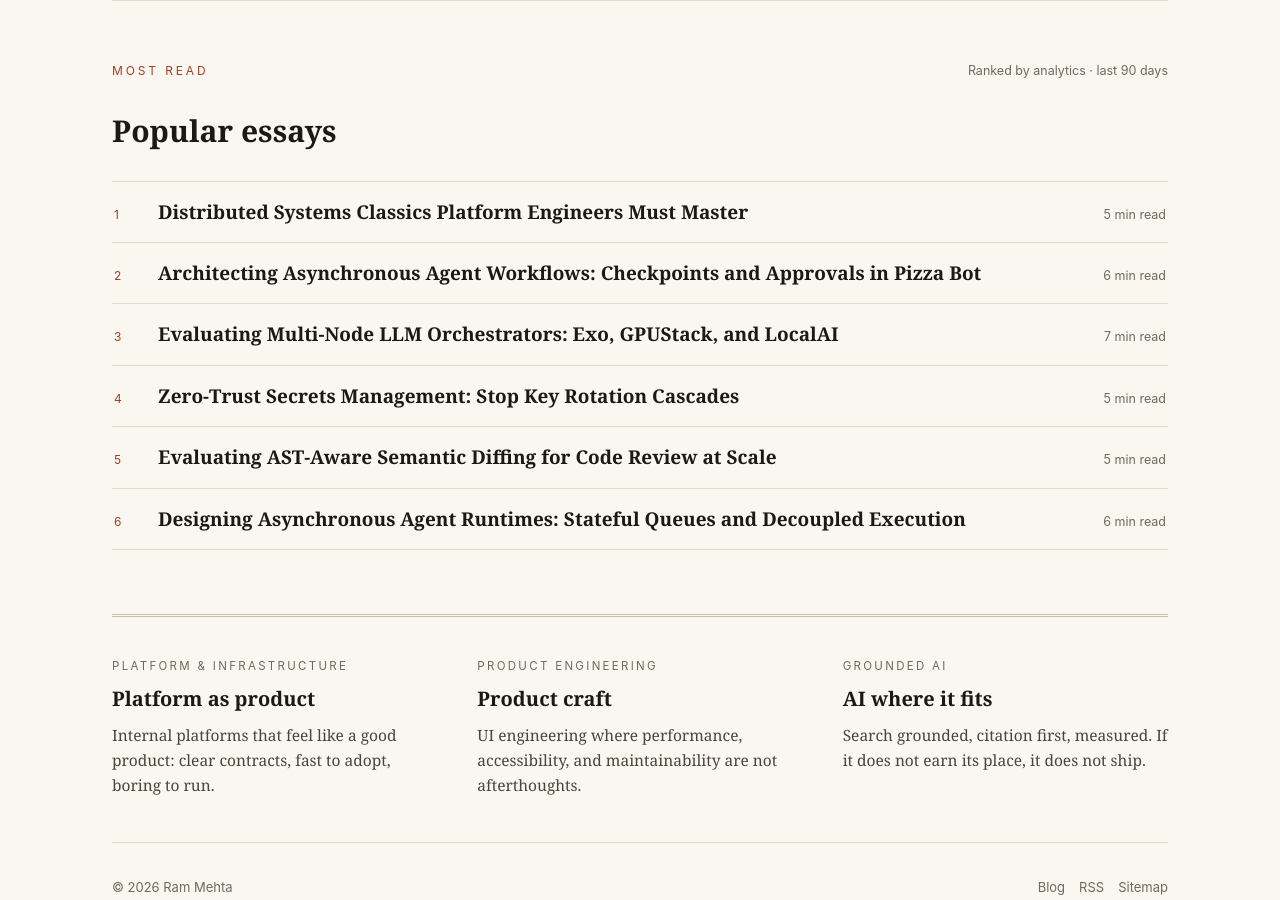
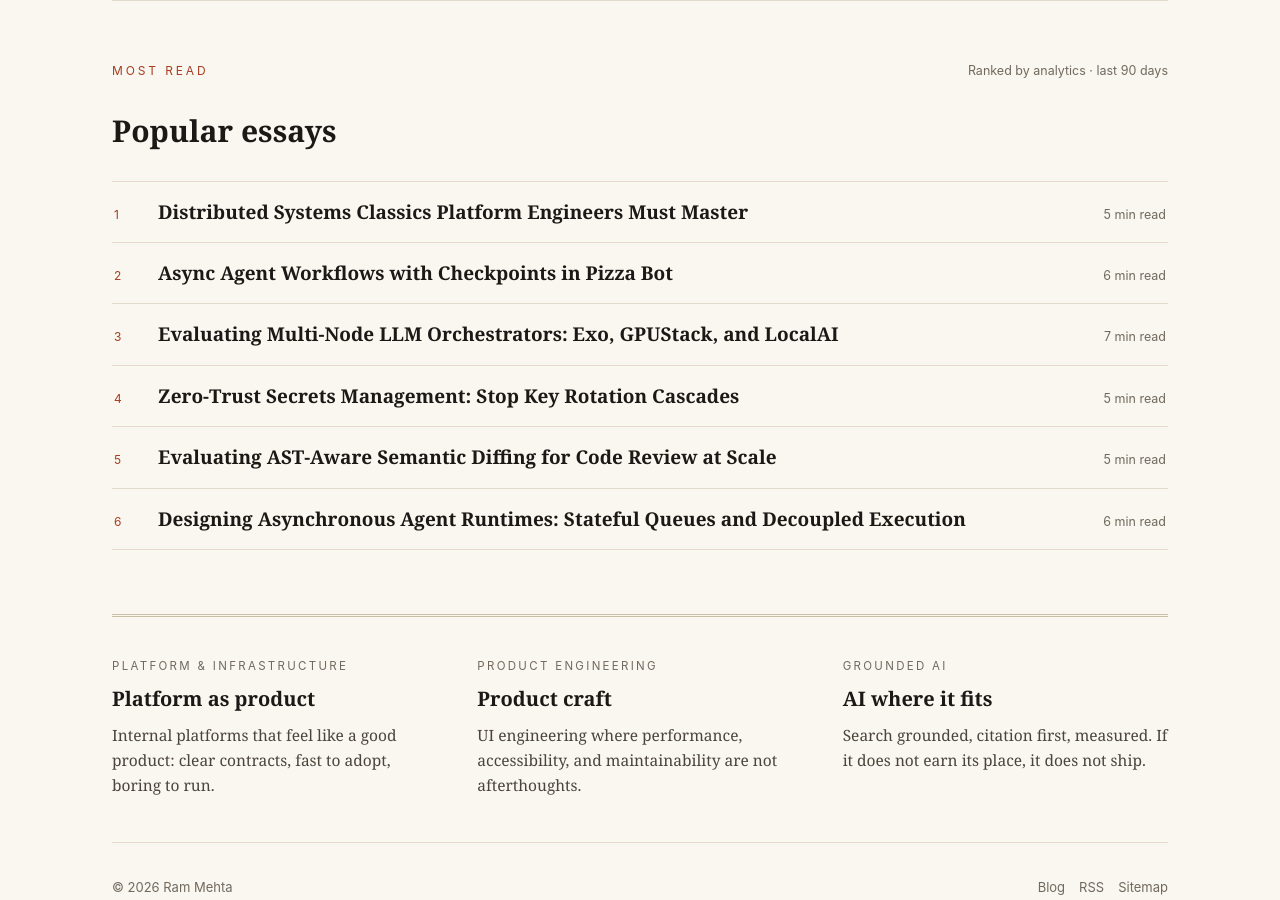
Before and after one commit to rammehta1899/rammehta1899.github.io, a Jekyll site: the page built from index.md, in a window 1280 px wide and 900 px high, scrolled down 2081 px. Built offline with Jekyll 4.4.1, drawn with Linux system fonts in a browser that asks for light colours.

Commit message:
Labels system, rarest-first related posts, dark mode, nav tracking, favicon, dedup + short titles

```diff
--- a/_posts/2026-09-16-architecting-asynchronous-agent-workflows-checkpoints-and-approvals-in-pizza-bot.md
+++ b/_posts/2026-09-16-architecting-asynchronous-agent-workflows-checkpoints-and-approvals-in-pizza-bot.md
@@ -1,8 +1,9 @@
 ---
-title: "Architecting Asynchronous Agent Workflows: Checkpoints and Approvals in Pizza Bot"
+title: 'Async Agent Workflows with Checkpoints in Pizza Bot'
 description: "Learn how Pizza Bot uses stateful LangGraph runtimes, SSE, and explicit action queues to build durable, asynchronous background AI agents."
 categories: ["Engineering", "AI/ML"]
 tags: ["ai agents", "langgraph", "system architecture", "asynchronous", "platform engineering"]
+labels: [agent-workflows, pizza-bot]
 ---
 Most software teams building LLM applications make the same architectural mistake early on. They design agent execution around a synchronous, uninterrupted client connection. The user types a prompt into a chat window, the frontend opens an HTTP connection or WebSocket, and the client sits idle waiting for a chain of tool calls to complete. The moment the user closes their laptop lid, switches tabs on a mobile browser, or drops Wi-Fi for three seconds, the workflow breaks. Long-running automation cannot rely on ephemeral client connections. The open-source project [Pizza Bot on GitHub](https://github.com/pizza-bot-app/pizza-bot) offers a practical alternative by decoupling client interfaces from a persistent execution runtime.
 
```
